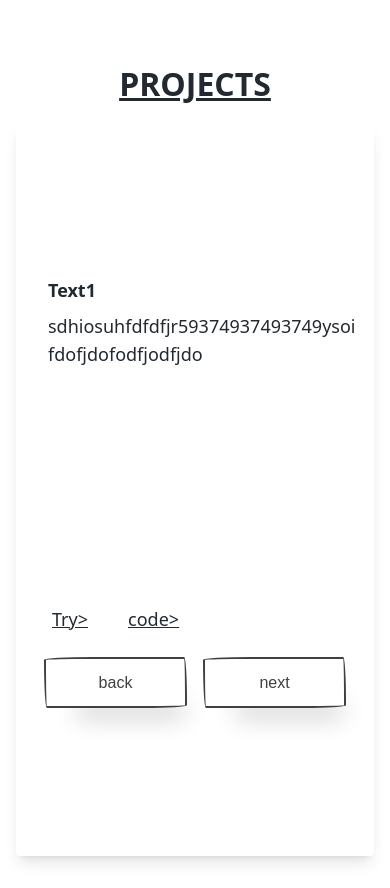
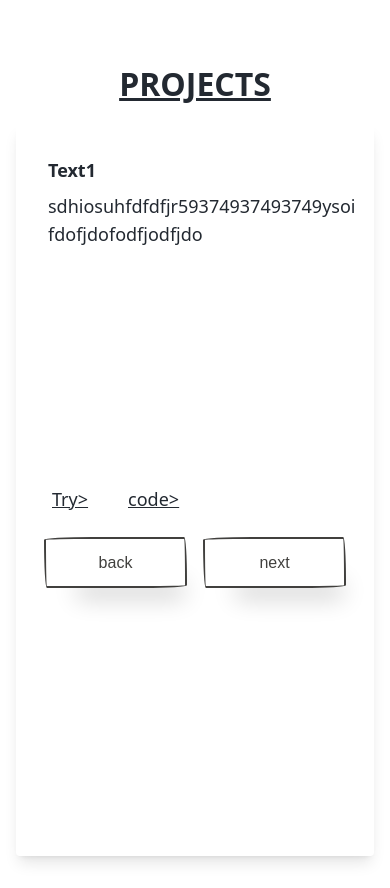
Before and after one commit to THEkingmay/final_portfolio, a React (Vite) app: page / in a window 390 px wide. Shown: the part 800-1688 px from the top of the page. Built offline with nearby package versions, Linux system fonts and the light colour scheme.

Commit message:
test commit

```diff
--- a/src/Views/Project.jsx
+++ b/src/Views/Project.jsx
@@ -4,7 +4,7 @@ export default function Project({projects}) {
     return (
         <div className="h-screen p-4  text-[var(--text-color)] flex items-center flex-col md:justify-center">
             <div className="text-head font-bold ">PROJECTS</div>
-                <div className="m-4 shadow-lg rounded w-full h-full flex flex-col justify-center p-5 md:h-2/3">
+                <div className="m-4 shadow-lg rounded w-full h-full flex flex-col  p-5 md:h-2/3">
                     <div className="w-full flex font-bold   md:h-1/6 items-center pl-3 pt-3 text-lg">{projects[currentIndex].title}</div>
                     <div className="w-full whitespace-pre-line flex h-2/5 overflow-scroll mt-2 md:h-3/6 pl-3 text-lg">
                         {projects[currentIndex].description}
```
